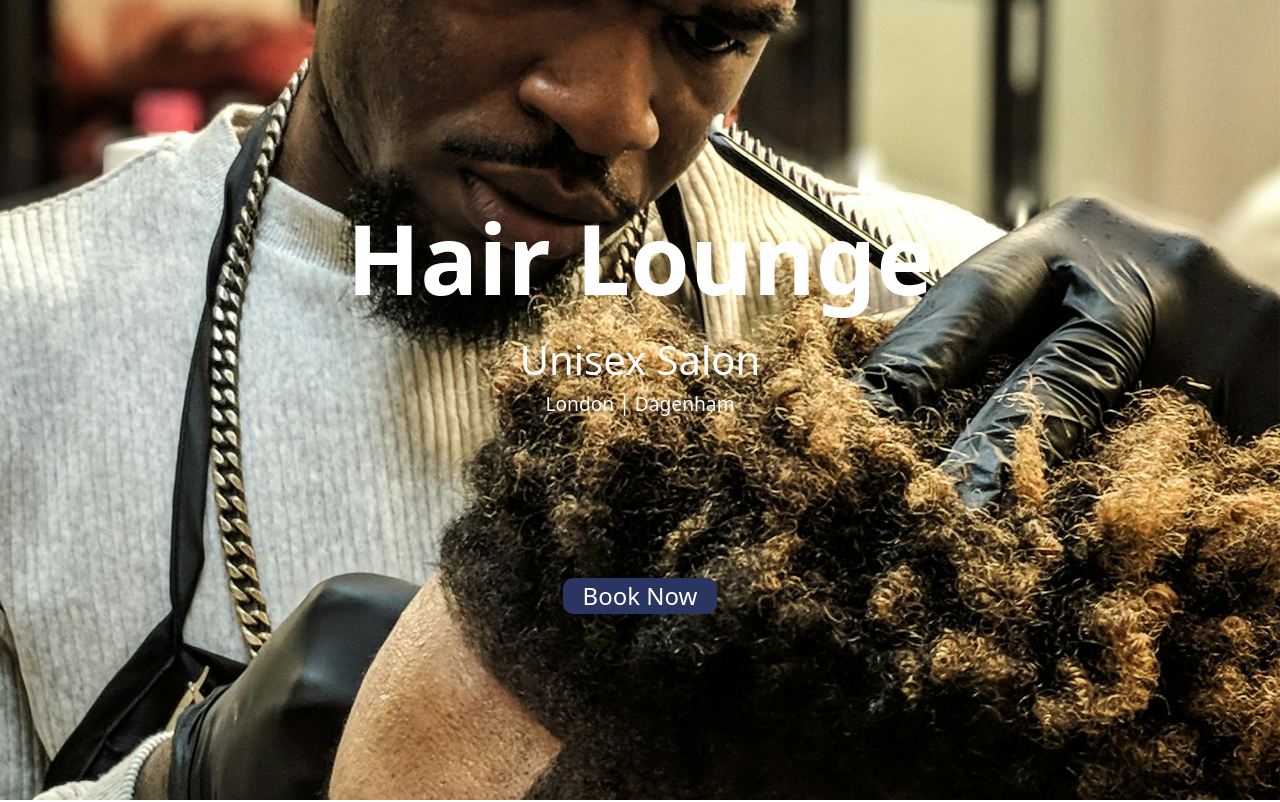
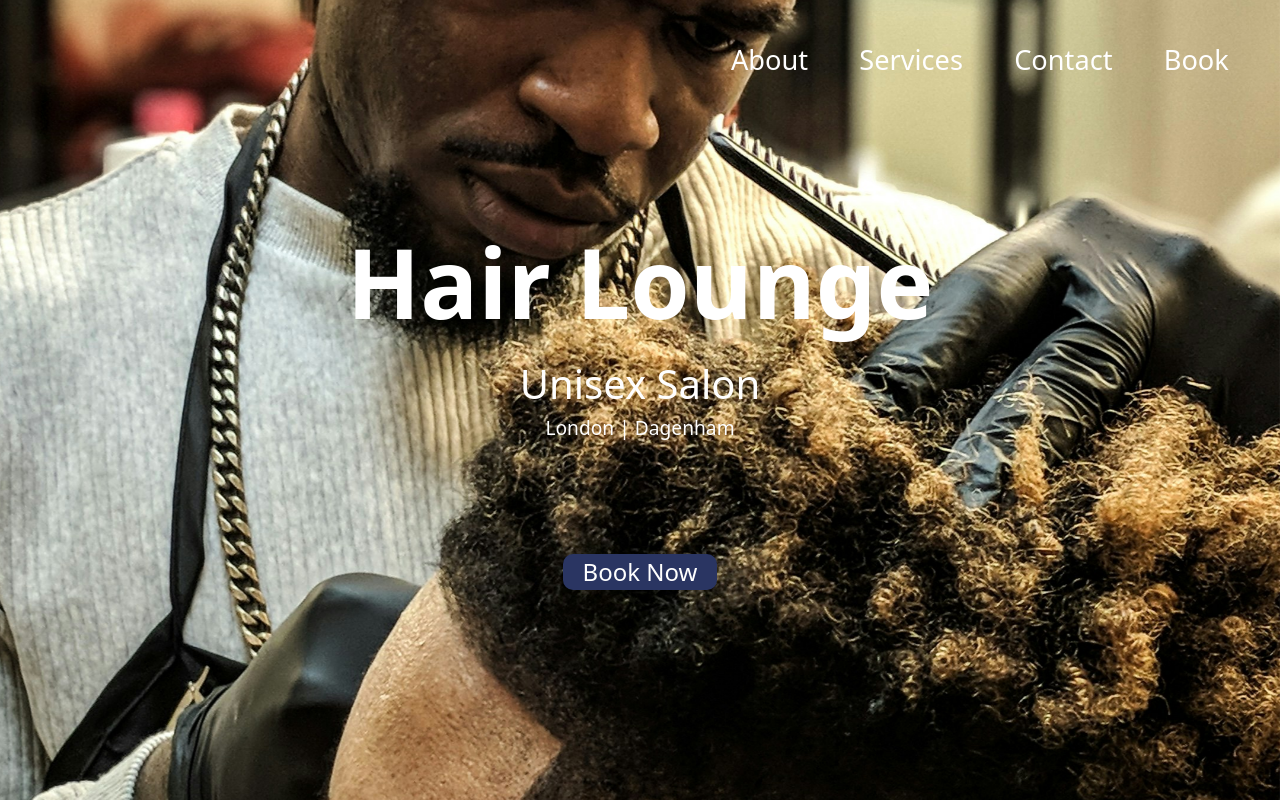
Before and after one commit to arty-11/BarberShop, a Next.js app in the folder barbershop/: page / in a window 1280 px wide. Shown: the top 802 px of the page. Built offline with nearby package versions, Linux system fonts and the light colour scheme.

Commit message:
Added Contact us directory and added navbar to hero section

```diff
--- a/barbershop/src/app/components1/hero-section/hero-section.module.css
+++ b/barbershop/src/app/components1/hero-section/hero-section.module.css
@@ -1,14 +1,3 @@
-/* .heroSection {
-    background-image: url("/Barber-imgs/picture-1.jpg");
-    background-size: cover;
-    background-position: center;
-    background-attachment: fixed;
-    background-repeat: no-repeat;
-    height: 100%;
-    width: 100%;
-    height: 100%;
-} */
-
 .parallaxBanner {
     height: 100vh;
 }
@@ -37,9 +26,13 @@
 }
 
 .textButton {
-    margin-top: 20vh;
+    margin-top: 14vh;
     background: #2a3562;
     border-radius: 10px;
     font-size: 1.5em;
     width: 12vw;
 }
+
+.textButton:hover {
+    font-weight: 500;
+}
--- a/barbershop/src/app/components1/navbar/navbar.js
+++ b/barbershop/src/app/components1/navbar/navbar.js
@@ -1,5 +1,27 @@
+import Link from "next/link";
+import styles from './navbar.module.css';
+
+const navLinks = [
+    { id: "1", name: "About", path: "#about" },
+    { id: "2", name: "Services", path: "#services" },
+    { id: "3", name: "Contact", path: "/contact" },
+    { id: "4", name: "Book", path: "/" }
+];
+
 export default function Navbar() {
     return (
-        <h1>Navbar</h1>
+        <header>
+            <nav aria-label="primary">
+                <ul className={styles.NavULFlexContainer}>
+                    {navLinks.map(navLink => (
+                        <li key={navLink.id} className={styles.NavLiFlexItems}>
+                            <Link href={navLink.path}>
+                                {navLink.name}
+                            </Link>
+                        </li>
+                    ))}
+                </ul>
+            </nav>
+        </header>
      );
 }
--- a/barbershop/src/app/components1/navbar/navbar.module.css
+++ b/barbershop/src/app/components1/navbar/navbar.module.css
@@ -0,0 +1,19 @@
+.NavULFlexContainer {
+    display: flex;
+    justify-content: flex-end;
+    align-items: center;
+    height: 15%;
+    width: 100%;
+    position: fixed;
+    z-index: 99;
+}
+
+.NavLiFlexItems {
+    margin-right: 4vw;
+    font-size: 1.7em;
+    color: var(--white);
+}
+
+.NavLiFlexItems:hover {
+    opacity: 0.9;
+}
--- a/barbershop/src/app/components1/parallax-provider-wrapper/page.js
+++ b/barbershop/src/app/components1/parallax-provider-wrapper/page.js
@@ -4,7 +4,7 @@ import { ParallaxProvider } from "react-scroll-parallax";
 export default function ParallaxProviderWrapper({ children }) {
     return (
         <ParallaxProvider>
-            { children };
+            {children}
         </ParallaxProvider>
     )
 }
--- /dev/null
+++ b/barbershop/src/app/contact/page.js
@@ -0,0 +1,5 @@
+export default function Contact() {
+  return (
+    <div>Contact</div>
+  )
+}
--- a/barbershop/src/app/layout.js
+++ b/barbershop/src/app/layout.js
@@ -1,4 +1,9 @@
+//stylesheets
 import "./globals.css";
+
+//components
+import Navbar from "./components1/navbar/navbar";
+
 
 export const metadata = {
   title: "Hair Lounge",
@@ -8,7 +13,10 @@ export const metadata = {
 export default function RootLayout({ children }) {
   return (
     <html lang="en">
-        <body>{children}</body>
+      <body>
+        <Navbar />
+        {children}
+      </body>
     </html>
   );
 }
```
Also changed, not shown: barbershop/src/app/page.js (+2 -1 lines).
